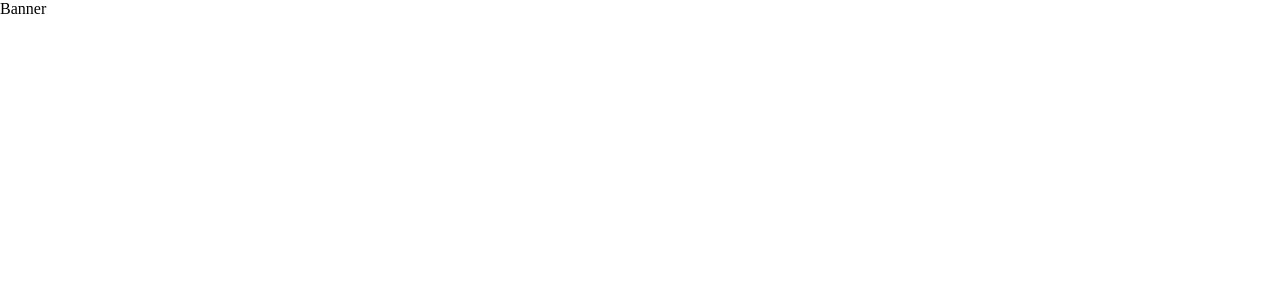
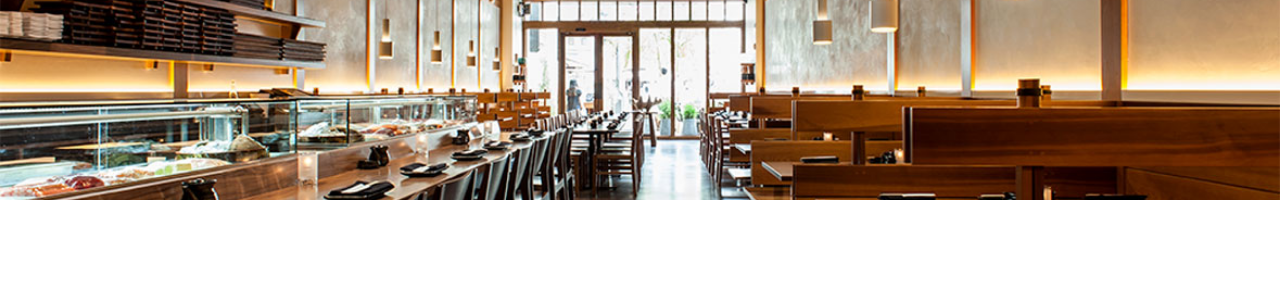
Before and after one commit to instructor-org/web-client, a React (Create React App) app: page / in a window 1280 px wide. Shown: the top 300 px of the page. Built offline with nearby package versions, Linux system fonts and the light colour scheme.

Commit message:
feat: add initial styling for banner image

```diff
--- a/src/components/ui/banner/Banner.js
+++ b/src/components/ui/banner/Banner.js
@@ -1,9 +1,11 @@
 import './banner.css';
-
+import img from './sushi_restaurant.jpeg'
 import React from 'react'
 
 export default function Banner() {
   return (
-    <div>Banner</div>
+    <>
+      <img className='banner' src={ img } alt="" />
+    </>
   )
 }
--- a/src/components/ui/banner/banner.css
+++ b/src/components/ui/banner/banner.css
@@ -0,0 +1,5 @@
+.banner {
+  width: 100vw;
+  height: 25vh;
+  object-fit: cover;
+}
```
Also changed, not shown: src/components/ui/banner/sushi_restaurant.jpeg (added).
